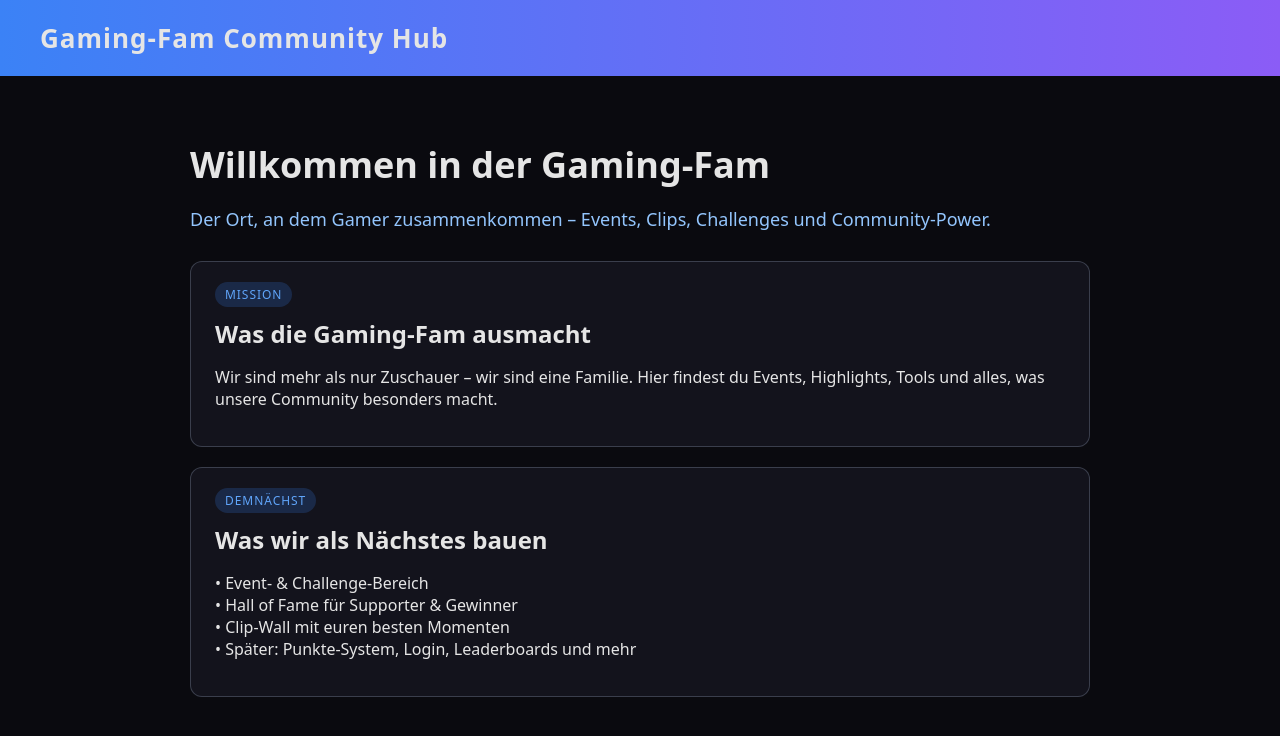
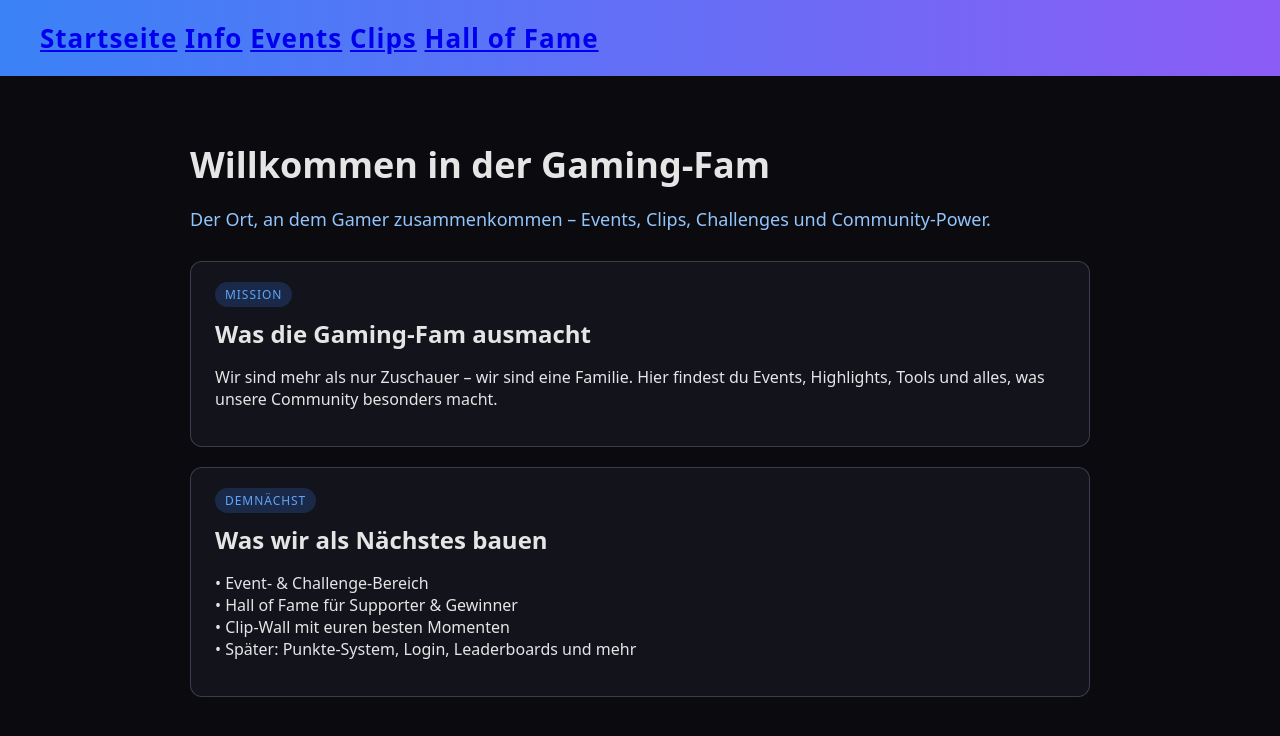
Before and after one commit to MAX2010XD-Pixel/MAX2010XD-Website, a plain HTML site: page index.html in a window 1280 px wide. Drawn offline with Linux system fonts and the light colour scheme.

Commit message:
Update index.html

```diff
--- a/index.html
+++ b/index.html
@@ -58,7 +58,13 @@
 </head>
 <body>
   <header>
-    Gaming-Fam Community Hub
+    <nav>
+      <a href="index.html">Startseite</a>
+      <a href="info.html">Info</a>
+      <a href="events.html">Events</a>
+      <a href="clips.html">Clips</a>
+      <a href="hall-of-fame.html">Hall of Fame</a>
+    </nav>
   </header>
   <main>
     <h1>Willkommen in der Gaming-Fam</h1>
```
